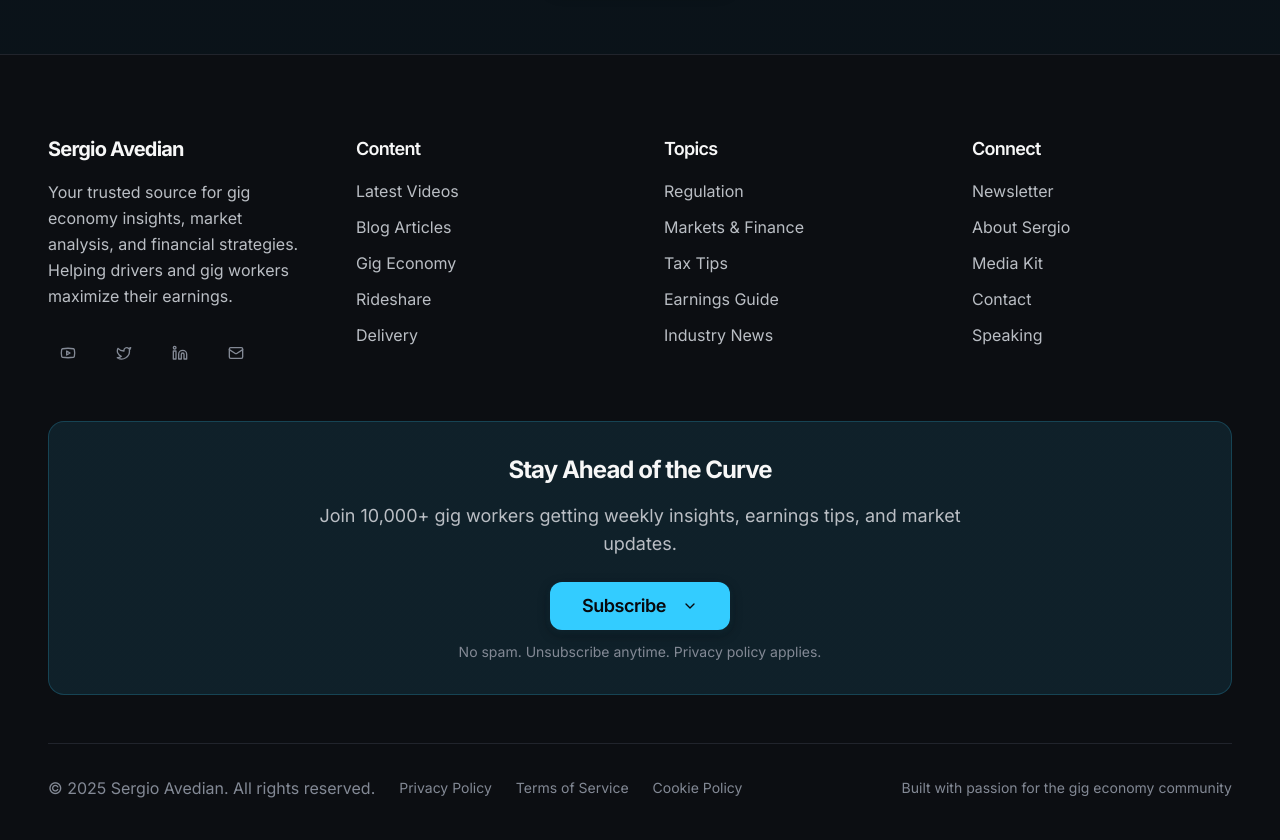
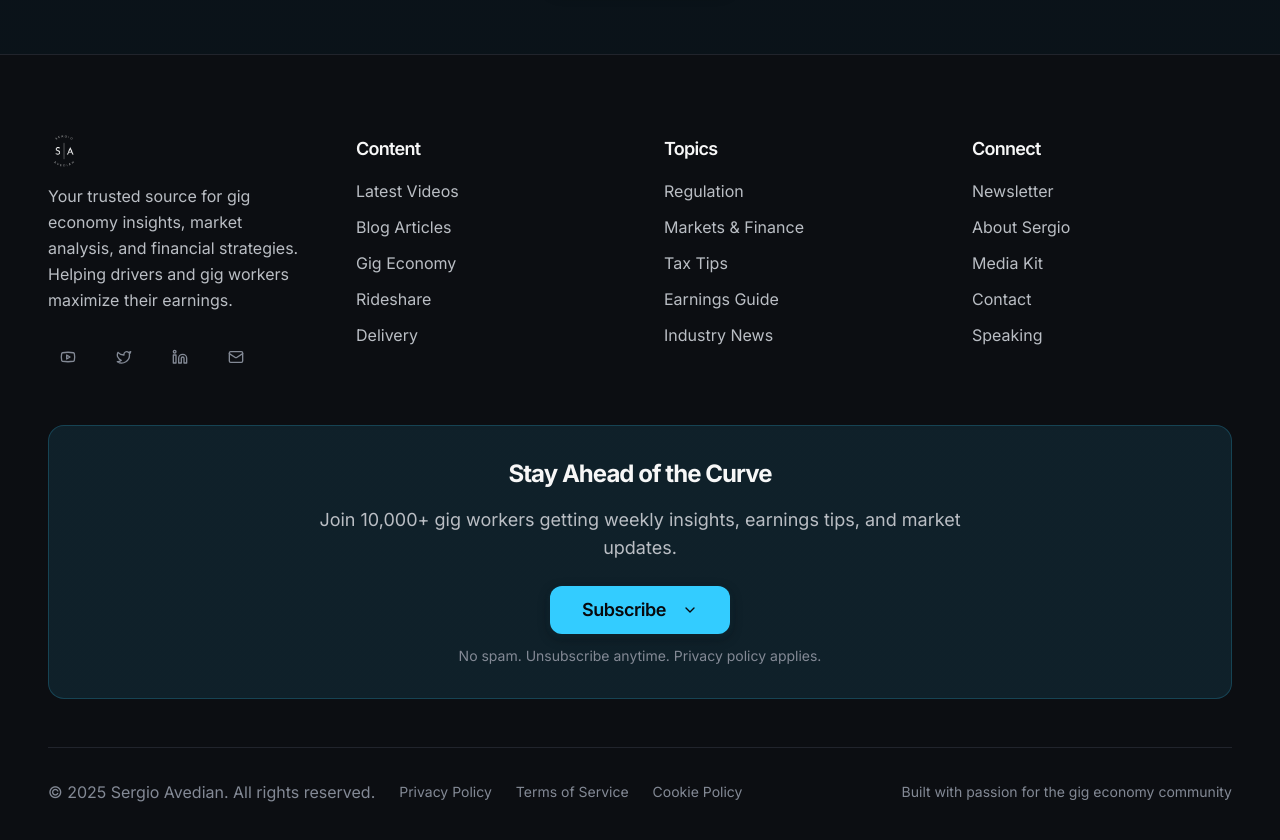
Before and after one commit to headyradio/sergio-avedian-next, a React (Vite) app: page /blog in a window 1280 px wide. Shown: the part 1260-2100 px from the top of the page. Built offline with nearby package versions, Linux system fonts and the light colour scheme; no server answers; the database is empty.

Commit message:
Update footer with logo

```diff
--- a/src/components/Footer.tsx
+++ b/src/components/Footer.tsx
@@ -1,6 +1,7 @@
 import { Button } from "@/components/ui/button";
 import { Youtube, Twitter, Linkedin, Mail } from "lucide-react";
 import SubscribeDropdown from "@/components/SubscribeDropdown";
+import sergioAvedianLogo from "@/assets/sergio-avedian-logo-2.png";
 
 const Footer = () => {
   const currentYear = new Date().getFullYear();
@@ -45,9 +46,13 @@ const Footer = () => {
         <div className="grid md:grid-cols-2 lg:grid-cols-4 gap-8 lg:gap-12 mb-12">
           {/* Brand Section */}
           <div className="lg:col-span-1">
-            <h3 className="text-xl font-bold text-text-primary mb-4">
-              Sergio Avedian
-            </h3>
+            <div className="mb-4">
+              <img
+                src={sergioAvedianLogo}
+                alt="Sergio Avedian"
+                className="h-8 w-auto object-contain"
+              />
+            </div>
             <p className="text-text-secondary mb-6 leading-relaxed">
               Your trusted source for gig economy insights, market analysis, and financial strategies. Helping drivers and gig workers maximize their earnings.
             </p>
```
Also changed, not shown: src/assets/sergio-avedian-logo-2.png (added).
